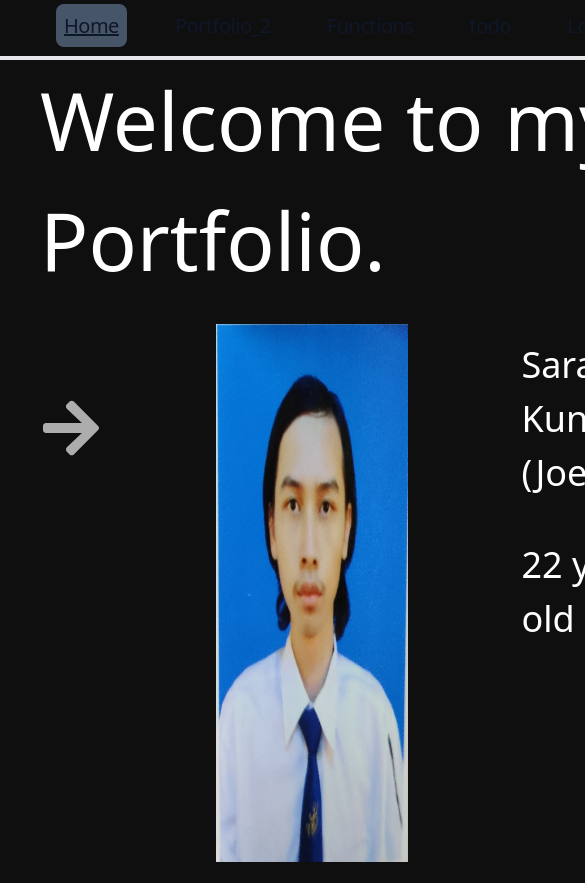
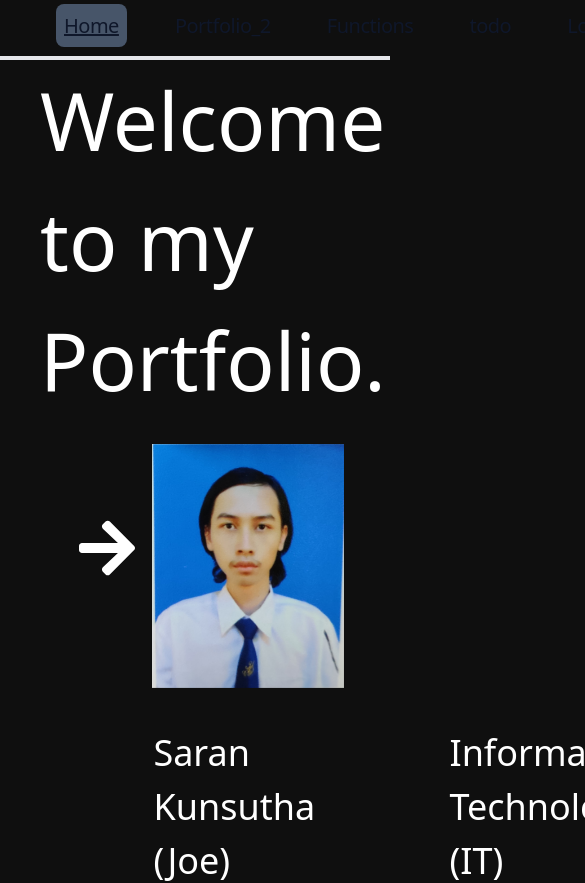
Before and after one commit to JoeSaranbro/portfolio, a React (Create React App) app in the folder client/: page /portfolio in a window 390 px wide. Shown: the top 883 px of the page, 585 px wide, since content can reach past the window. Built offline with nearby package versions, Linux system fonts and the light colour scheme.

Commit message:
responsive test

```diff
--- a/client/public/index.html
+++ b/client/public/index.html
@@ -3,7 +3,7 @@
   <head>
     <meta charset="utf-8" />
     <link rel="icon" href="%PUBLIC_URL%/favicon.ico" />
-    <meta name="viewport" content="width=device-width, initial-scale=1.0">
+
     <meta name="theme-color" content="#000000" />
     <meta
       name="description"
--- a/client/src/App.css
+++ b/client/src/App.css
@@ -10,6 +10,7 @@ body {
   margin: 0;
   padding: 0;
 }
+
 
 .addTask {
   height: 30vh;
--- a/client/src/App.js
+++ b/client/src/App.js
@@ -25,7 +25,7 @@ function App() {
 
 
   return (
-    <div className="h-full w-full min-w-[48rem]">
+    <div className="container">
        <BrowserRouter>
       <Routes>
       <Route path='/'  element={<SharedLayout />} >
@@ -49,16 +49,6 @@ function App() {
             <Route path='blogs/:id' element={<Prac_BlogDetails />}/>
             <Route path='test' element={<Test />}/>
 
-
-
-          {/* <Route path='login' element={<Login setUser={setUser}></Login>} />
-          <Route path='dashboard'
-          element={
-          <ProtectedRoute user={user}>
-          <Dashboard user={user} />
-          </ProtectedRoute>
-          } />
-          <Route path='*'         element={<Error />} /> */}
          </Route>
          <Route path='*'         element={<NotFound />} />
 
--- a/client/src/Home.js
+++ b/client/src/Home.js
@@ -32,7 +32,7 @@ const clickMeBtn = () => {
 
   const Info = () => {
    return (
-    <div className='w-full flex flex-row'>
+    <div className='container flex flex-row'>
       <div className=" w-1/2  mx-auto">
           <div id="name" className="text-info ">Saran Kunsutha (Joe)
             <div className="fadingEffect" style={{animationDelay:"1.2s"}}></div>
@@ -57,45 +57,45 @@ const clickMeBtn = () => {
   }
 
   return (
-    <div className="mx-10">
+    <div className="container mx-10">
 
       <div className="header">
         <div className="text-welcome">Welcome to my Portfolio.
         <div className="fadingEffect"></div>
         </div>
-        <div className="flex">
+        <div className="relative inline-block">
           <IconContext.Provider value={{ size: "4em" }}>
-            <div id ="arrow" className="mt-24 fadein-left-arrow"><FaArrowRight />
-
+            <div id ="arrow" className="pt-24 fadein-left-arrow absolute  ">
+              <FaArrowRight />
             </div>
           </IconContext.Provider>
-          <img src={profile_pic} className="max-w-full h-auto w-48 max-h-48 ml-28 mt-6 fadein-bottom "></img>
+          <img src={profile_pic} className="h-auto w-48 max-h-48 ml-28 mt-6 fadein-bottom "></img>
           <Info/>
         </div>
-          <div className='flex w-full mt-10'>
+          <div className='flex  mt-10 '>
             <p className='text-4xl font-bold fadein-top underline' style={{animationDelay:"7.5s"}}>Skills</p>
-            <div className='flex justify-center gap-20 border-solid border-8 border-white rounded-3xl ml-20 py-4 w-4/5 min-w-max fadein-zoom text-center' style={{animationDelay:"8s"}}>
-              <div className=''>
+            <div className='flex flex-wrap ml-10 justify-center gap-20 border-solid border-8 border-white rounded-3xl fadein-zoom text-center' style={{animationDelay:"8s"}}>
+              <div className='my-5'>
                 <img src={html5logo} className="max-w-full h-auto w-32 max-h-32 fadein-top" style={{animationDelay:"8.5s"}}></img>
                 <p className='text-2xl font-bold fadein-bottom' style={{animationDelay:"8.5s"}}>HTML 5</p>
               </div>
-              <div className=''>
+              <div className='my-5'>
                 <img src={javascriptlogo} className="max-w-full h-auto w-32 max-h-32 fadein-top" style={{animationDelay:"9.5s"}}></img>
                 <p className='text-2xl font-bold fadein-bottom ' style={{animationDelay:"9.5s"}}>Javascipt</p>
               </div>
-              <div className=''>
+              <div className='my-5'>
                 <img src={csslogo} className="max-w-full h-auto w-32 min-w-[8rem] max-h-32 fadein-top" style={{animationDelay:"10.5s"}}></img>
                 <p className='text-2xl font-bold fadein-bottom ' style={{animationDelay:"10.5s"}}>CSS</p>
               </div>
-              <div className=''>
+              <div className='my-5'>
                 <img src={tailwindlogo} className="max-w-full h-auto w-64 min-w-[16rem] fadein-top mx-auto" style={{animationDelay:"11.5s"}}></img>
                 <p className='text-2xl font-bold fadein-bottom ' style={{animationDelay:"11.5s"}}>Tailwind CSS Framework</p>
               </div>
-              <div className=''>
+              <div className='my-5'>
                 <img src={reactlogo} className="max-w-full h-auto w-32 max-h-32 fadein-top" style={{animationDelay:"12.5s"}}></img>
                 <p className='text-2xl font-bold fadein-bottom ' style={{animationDelay:"12.5s"}}>React JS</p>
               </div>
-              <div className=''>
+              <div className='my-5'>
                 <img src={mysql_logo} className="max-w-full h-auto w-32 max-h-32 fadein-top" style={{animationDelay:"13.5s"}}></img>
                 <p className='text-2xl font-bold fadein-bottom mt-10' style={{animationDelay:"13.5s"}}>MySQL</p>
               </div>
@@ -115,7 +115,7 @@ const clickMeBtn = () => {
             <div id="showproj" className='flex gap-20 border-solid border-8 border-white rounded-3xl ml-12 py-4 w-4/5 min-w-max fadein-zoom text-center' style={{display:"none"}}>
               <p className='text-3xl text-left p-2'><span className='font-bold underline underline-offset-8'>Project Name </span> : A Comparison License Plate Detection and Recognition by using Deep Learning</p>
               <p className='text-3xl text-left p-2'><span className='font-bold underline underline-offset-8'>Tools </span> : For License Plate Detection - YoloV4 , SSD-Mobilenet <br/><span className='pl-24 pt-2'>For License Plate Reader/Recognition -
-Google Vision API , EasyOCR</span></p>
+                Google Vision API , EasyOCR</span></p>
               <hr className='mt-4'/>
 
               <div className='flex gap-12 mt-2'><p className='text-3xl font-bold underline underline-offset-8'>Example:</p>
@@ -125,25 +125,13 @@ Google Vision API , EasyOCR</span></p>
               <div className='py-20 px-3'><Link to="/portfolio_2" className="text-xl font-bold bg-blue-500 hover:bg-blue-700 text-white py-2 px-4 rounded-full mt-4">Go Next</Link></div>
               <IconContext.Provider value={{ size: "4em" }}>
             <div id ="arrow" className="mt-24 fadein-up-arrow-gonext"><ImArrowUp2 />
-
             </div>
           </IconContext.Provider>
               </div>
 
             </div>
-
-
-
-
           </div>
-
-
-
-
-
       </div>
-
-
     </div>
   );
 };
--- a/client/src/components/StyledNavbar.js
+++ b/client/src/components/StyledNavbar.js
@@ -8,9 +8,9 @@ const StyledNavbar = () => {
   }
   return (
 
-    <nav className='text-slate-900 dark:text-white  text-xl font-medium tracking-tight '>
-      <div className=''>
-        <div className=''>
+    <nav className='flex container text-slate-900 dark:text-white text-xl font-medium tracking-tight '>
+      <div className='w-full'>
+
           <ul className='flex gap-10 pt-3 ml-4' >
             <li><img src={reactIcon} className='h-11 w-auto' alt="Logo"/></li>
             <li><NavLink to='/portfolio' className={checkIfActive}>Home</NavLink></li>
@@ -21,8 +21,8 @@ const StyledNavbar = () => {
             <li><NavLink to='/prac_home' className={checkIfActive}>Prac_React</NavLink></li>
           </ul>
 
-        </div>
-        <hr className='w-full border-2'/>
+
+        <hr className='border-2'/>
       </div>
     </nav>
 
@@ -30,43 +30,3 @@ const StyledNavbar = () => {
 };
 
 export default StyledNavbar
-
-{/* <div className='w-screen h-[80px] z-10 bg-zinc-200 fixed drop-shadow-lg'>
-        <div className='px-2 flex justify-between items-center w-full h-full'>
-            <div className='flex items-center'>
-                <h1 className='text-3xl font-bold mr-4 sm:text-4xl'>BRAND.</h1>
-                <ul className='hidden md:flex '>
-                    <li>Home</li>
-                    <li>About</li>
-                    <li>Support</li>
-                    <li>Platforms</li>
-                    <li>Pricing</li>
-
-                </ul>
-            </div>
-            <div className='hidden md:flex pr-4'>
-                <button className='border-none bg-transparent text-black mr-4'>Sign in</button>
-                <button className='px-8 py-3'>Sign Up</button>
-
-            </div>
-            <div className='md:hidden' onClick={handleClick}>
-                {!nav ? <MenuIcon className='w-5'/> : <XIcon className='w-5'/>}
-
-
-            </div>
-        </div>
-        <ul className={!nav ? 'hidden': 'absolute bg-zinc-200 w-full px-8'}>
-            <li className='border-b-2 border-zinc-300 w-full'>Home</li>
-            <li className='border-b-2 border-zinc-300 w-full'>About</li>
-            <li className='border-b-2 border-zinc-300 w-full'>Support</li>
-            <li className='border-b-2 border-zinc-300 w-full'>Platforms</li>
-            <li className='border-b-2 border-zinc-300 w-full'>Pricing</li>
-            <div className='flex flex-col my-4'>
-                <button className='bg-transparent text-indigo-600 px-8 py-3 mb-4'>Sign In</button>
-                <button className='px-8 py-3'>Sign Up</button>
-            </div>
-
-
-        </ul>
-
-     </div> */}
--- a/client/src/index.css
+++ b/client/src/index.css
@@ -19,6 +19,7 @@ margin-right: 1rem;
 img {
   width: 100%;
   height: auto;
+  object-fit: contain;
 }
 
 
@@ -98,6 +99,26 @@ img {
 
 }
 
+
+.skills-container {
+  display: flex;
+  flex-wrap: wrap;
+  justify-content: center;
+}
+
+.skill-item {
+  width: 200px; /* Adjust width as needed */
+  margin: 10px; /* Add some spacing between items */
+  text-align: center;
+}
+
+.skill-item img {
+  max-width: 100%; /* Ensure image does not exceed container width */
+  height: auto; /* Maintain aspect ratio */
+}
+
+
+
 .fadingEffect {
   position:absolute;
   top:0; bottom:0; right:0;
@@ -148,13 +169,12 @@ img {
 
 /* Start Arrow Fade In Left Animation*/
 .fadein-left-arrow {
-  position:relative;
   animation:animateleft 2.2s ease-in alternate infinite;
 }
 @keyframes animateleft{
   0%{left:-100px;opacity:0}
-  70%{left:50px;opacity:1}
-  100%{left:50px;opacity:1}
+  70%{left:35px;opacity:1}
+  100%{left:35px;opacity:1}
 }
 
 /* End Arrow Fade In Left Animation*/
```
